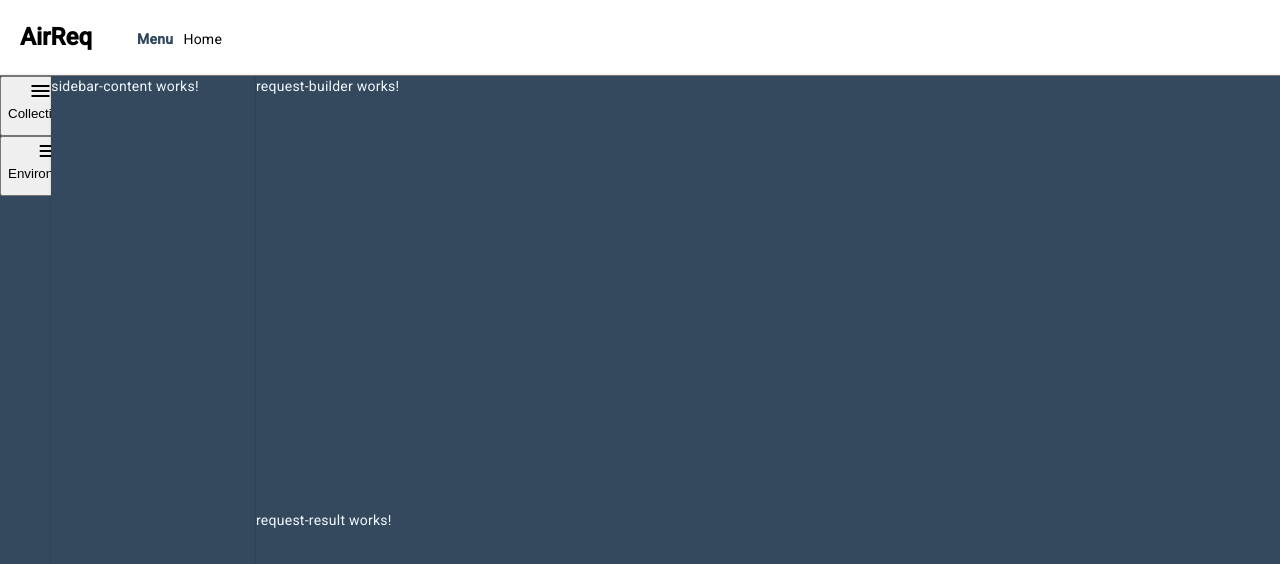
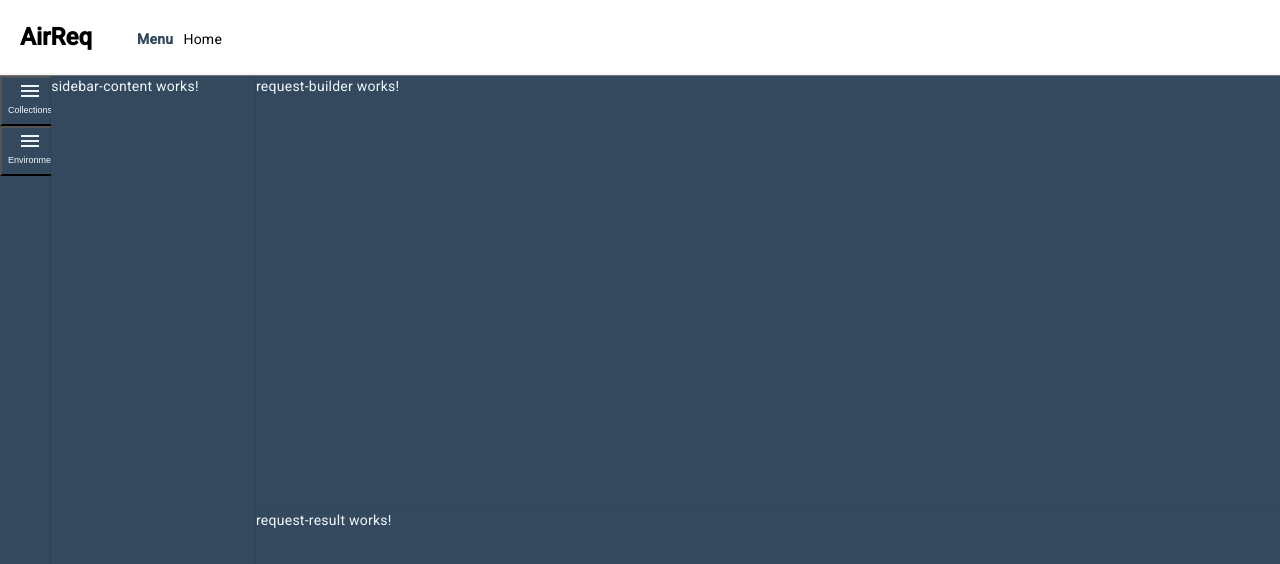
Before and after one commit to Kieferer/AirReq, an Angular app: page / in a window 1280 px wide. Shown: the top 564 px of the page. Built offline with nearby package versions, Linux system fonts and the light colour scheme.

Commit message:
feat: Create sidebarButton CSS class

```diff
--- a/src/app/sidebar-menu/sidebar-menu.component.css
+++ b/src/app/sidebar-menu/sidebar-menu.component.css
@@ -0,0 +1,9 @@
+.sidebarButton {
+    align-content: center;
+    justify-content: center;
+    background-color: transparent;
+    color: aliceblue;
+    width: 60px;
+    height: 50px;
+    font-size: 9px;
+}
```
